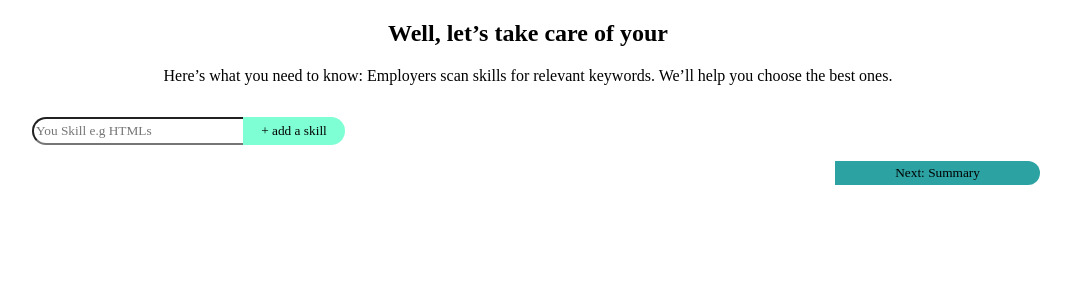
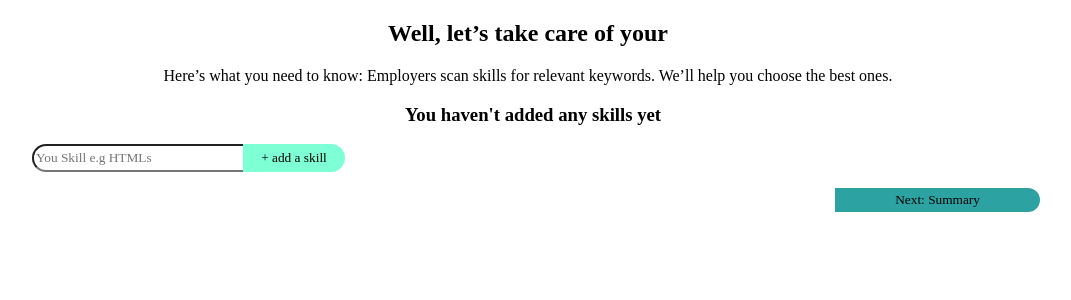
Before and after one commit to Alhariri97/resume-builder, a React (Create React App) app: page /create/skills in a window 1280 px wide. Shown: the top 300 px of the page, without its empty margins (112-1183 px from the left). Built offline with nearby package versions, Linux system fonts and the light colour scheme.

Commit message:
adding popup

```diff
--- a/src/components/Popup.js
+++ b/src/components/Popup.js
@@ -13,7 +13,7 @@ function Popup(props) {
     <div className="popup">
       <div className="pupup-inner">
         <button className="close-btn" onClick={() => props.settTrigger(false)}>
-          close x
+          &#10060;
         </button>
         {props.children}
         <button className="sure-btn" onClick={goBack}>
--- a/src/components/Skills.js
+++ b/src/components/Skills.js
@@ -9,6 +9,7 @@ const Allskils = () => {
   };
   return (
     <div>
+      {skills.length ? (
         <ul className="heloo">
           {skills.map((skill) => {
             return (
@@ -21,6 +22,9 @@ const Allskils = () => {
             );
           })}
         </ul>
+      ) : (
+        <h3>You haven't added any skills yet</h3>
+      )}
     </div>
   );
 };
```
Lines whose indentation alone changed are shown as unchanged.
